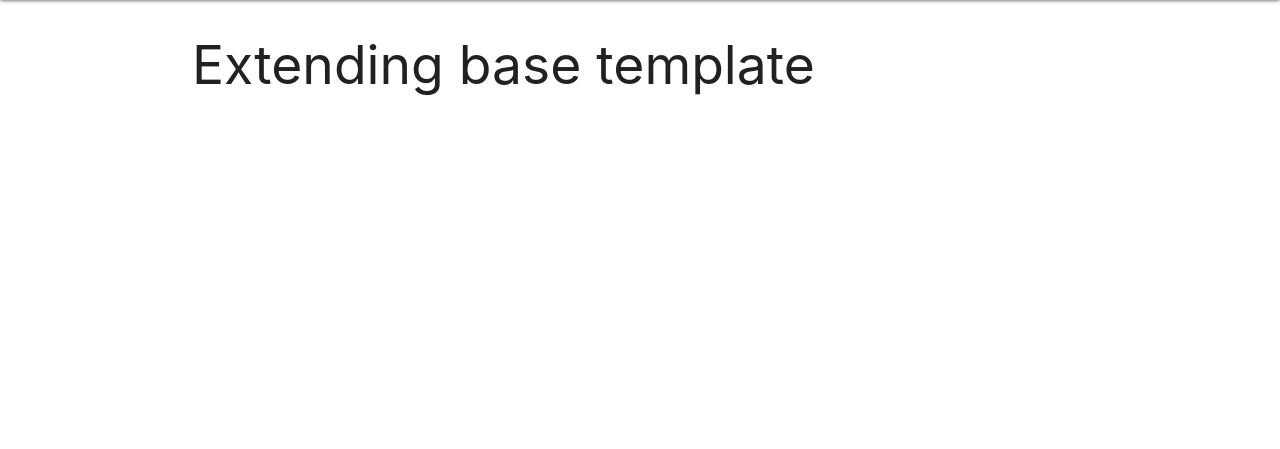
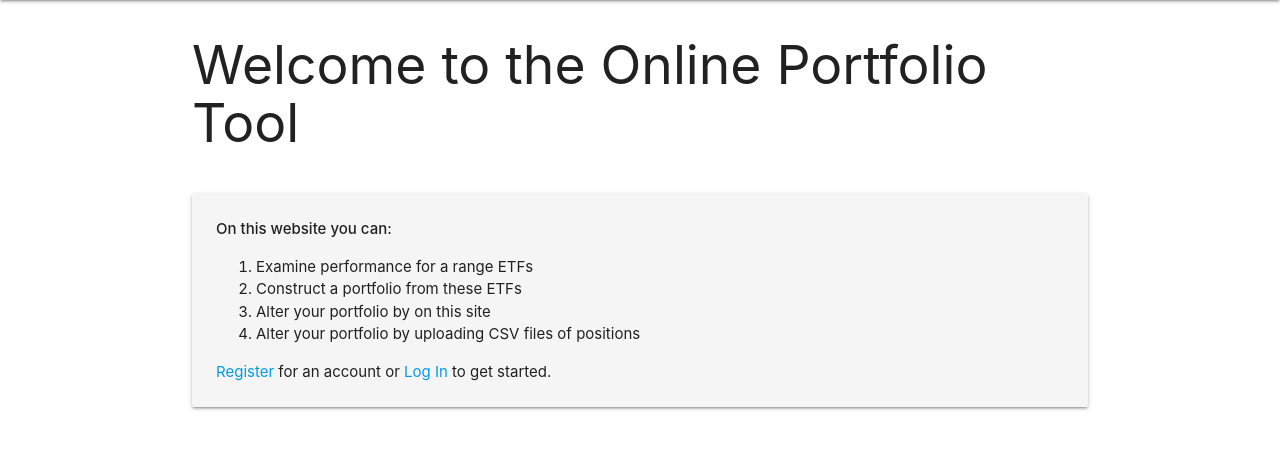
Before and after one commit to spf34/milestone-project-3, a Flask app: page / in a window 1280 px wide. Shown: the part 64-513 px from the top of the page. Run offline with Flask 2, Linux system fonts and the light colour scheme; data that the repository does not hold is empty; parts of the project's set-up code (start-up, migrations or seed data) failed here and were passed over; some libraries are stand-ins or nearby versions.

Commit message:
Update db upload method and add home page

```diff
--- a/app.py
+++ b/app.py
@@ -13,8 +13,11 @@ if os.path.exists('env.py'):
     import env
 
 import asset_data
+
+# constants
 PRICES = asset_data.asset_prices
 TICKERS = asset_data.TICKERS
+ZERO_RECORD = {ticker: 0.0 for ticker in TICKERS}
 STATISTICS = asset_data.statistics
 HISTORY_START = pd.to_datetime(asset_data.HISTORY_START, format='%Y-%m-%d')
 
@@ -48,37 +51,72 @@ def get_portfolio_from_username(username):
     return mongo.db.portfolios.find_one({'username': username})
 
 
-def upload_records(records, username, overwrite=True):
-    # username = session['username']
-    data = records.transpose().to_dict()
+def dataframe_to_records(df, username):
+    data = df.transpose().to_dict()
+    records = []
 
-    # remove dates already present in db if overwrite is set to false
-
-    if not overwrite:
-        current_portfolio = get_portfolio_from_username(username)
-        for field in current_portfolio:
-            if field not in ['_id', 'username']:
-                data[field] = current_portfolio[field]
-
-    records_to_upload = {
-        **{'username': username},
-        **data
-        }
-    mongo.db.portfolios.insert_one(records_to_upload)
-
-    display_successful_upload_message(records)
+    for date in data:
+        r = {**{'username': username}, **{'date': date}, **data[date]}
+        records.append(r)
+    return records
 
 
-def display_successful_upload_message(records):
-    num_records = len(records)
-    records_text = 'Record' if num_records == 1 else 'Records'
-    flash(f'{num_records} {records_text} Successfully Processed')
+def get_portfolio_from_username2(username):
+    """Returns dataframe of all positions in db for given username"""
+    positions = mongo.db.portfolios.find({'username': username})
+    df = pd.DataFrame()
+    for p in positions:
+        df = pd.concat(
+            [df, pd.DataFrame(p.values(), index=p.keys())], axis=1)
+    df = df.transpose().drop(['_id', 'username'], axis=1)
+    return df.set_index('date').sort_index()
+
+
+def upload_records(records, username, overwrite=True):
+    for ticker in TICKERS:
+        if ticker not in records:
+            records[ticker] = 0
+
+    if not mongo.db.portfolios.find_one({'username': username}):
+        print('NOT FOUND')
+        records_to_upload = dataframe_to_records(records, username)
+        mongo.db.portfolios.insert_many(records_to_upload)
+        return
+
+    current_portfolio = get_portfolio_from_username2(username)
+    for date in current_portfolio.index:
+        if not overwrite:
+            # use current portfolio if we do not want to overwrite
+            records.loc[date] = current_portfolio.loc[date]
+        elif (overwrite and date not in records.index):
+            mongo.db.portfolios.delete_one(
+                {'username': username, 'date': date})
+
+    records_to_update = dataframe_to_records(
+        records.loc[records.index.isin(current_portfolio.index)],
+        username)
+
+    for r in records_to_update:
+        mongo.db.portfolios.update_one(
+            {'username': username, 'date': r['date']},
+            {'$set': r})
+
+    records_to_upload = dataframe_to_records(
+        records.loc[~records.index.isin(current_portfolio.index)],
+        username)
+    if(records_to_upload):
+        mongo.db.portfolios.insert_many(records_to_upload)
+
+    flash('Successful Record upload')
 
 
 def validate_portfolio_records(records):
     # check valid assets passed
     columns = records.columns.tolist()
     assert all([x.upper() in TICKERS for x in columns])
+
+    # check no repeated columns
+    assert max([columns.count(x) for x in TICKERS]) == 1
 
     # convert index to str
     try:
@@ -100,9 +138,9 @@ def validate_portfolio_records(records):
 
 
 @app.route('/')
-def get_users():
-    users = mongo.db.users.find()
-    return render_template('users.html', users=users)
+@app.route('/home')
+def home():
+    return render_template('home.html')
 
 
 @app.route('/assets')
@@ -110,7 +148,7 @@ def assets():
 
     return render_template(
         'assets.html',
-        columns=list(TICKERS),
+        columns=STATISTICS.columns.tolist(),
         rows=STATISTICS.values.tolist(),
         zip=zip
         )
@@ -121,8 +159,9 @@ def portfolio_overview(username):
     if not session.get('username'):
         return redirect(url_for('login'))
 
-    portfolio = pd.DataFrame(get_portfolio_from_username(username))
-    portfolio = portfolio.drop(['_id', 'username'], axis=1).transpose()
+    portfolio = pd.DataFrame(
+        get_portfolio_from_username2(username)).reset_index('date')
+    portfolio.rename(columns={'date': 'DATE'}, inplace=True)
 
     return render_template(
         'portfolio_overview.html',
@@ -247,24 +286,13 @@ if __name__ == '__main__':
 
     # print(STATISTICS)
 
-    # records1 = pd.read_csv('static/data/records1.csv', index_col=0)
-    # print(records1)
-    # upload_records(records1, username, overwrite=True)
-
-    # records2 = pd.read_csv('static/data/records2.csv', index_col=0)
-    # print(records2)
-
-    # print('CURRENT PORTFOLIO')
-
     # email = 'samuel.p.forster@gmail.com'
     # username = get_username_from_email(email)
-    # current_portfolio = get_portfolio_from_username(username)
-    # for k, v in current_portfolio.items():
-    #     print(f'{k}: {v}')
+    # overwrite = True
 
-    # upload_records(records2, username, overwrite=False)
+    # records = pd.read_csv('static/data/records2.csv', index_col=0)
+    # upload_records(records, username, overwrite=False)
 
+    # current_portfolio = get_portfolio_from_username2(username)
     # print('CURRENT PORTFOLIO')
-    # current_portfolio = get_portfolio_from_username(username)
-    # for k, v in current_portfolio.items():
-    #     print(f'{k}: {v}')
+    # print(current_portfolio)
--- a/asset_data.py
+++ b/asset_data.py
@@ -50,14 +50,15 @@ asset_prices.to_csv(prices_path)
 
 # compute performance statistics
 returns = asset_prices.pct_change().dropna(how='all')
-std = 16 * returns.std()
+std = 16 * 100 * returns.std()
 years = asset_prices.index[-1] - asset_prices.index[0]
 years /= dtm.timedelta(days=365.25)
 cagr = ((asset_prices.iloc[-1]/asset_prices.iloc[0]) ** (1 / years)) - 1
+cagr *= 100
 sr = cagr / std
 
 statistics = pd.concat([cagr, std, sr], axis=1).transpose()
 statistics = statistics.apply(lambda x: round(x, 2))
 cols = statistics.columns.tolist()
-statistics['METRIC'] = ['CAGR', 'VOLATILITY', 'SR']
+statistics['METRIC'] = ['CAGR [%]', 'VOLATILITY [%]', 'SR']
 statistics = statistics[['METRIC'] + [x for x in cols]]
--- a/templates/assets.html
+++ b/templates/assets.html
@@ -4,7 +4,7 @@
     <h2>Asset Statistics</h2>
 
     <div class="row">
-        The below table contains some basic asset statistics
+        The below table contains some basic asset statistics:
     </div>
 
     <table>
--- a/templates/base.html
+++ b/templates/base.html
@@ -20,7 +20,7 @@
               <a href="#" class="brand-logo">Online Portfolio Tool</a>
               <a href="#" data-target="mobile-demo" class="sidenav-trigger"><i class="fas fa-bars"></i></a>
               <ul id="nav-mobile" class="right hide-on-med-and-down">
-                <li><a href="#">Home</a></li>
+                <li><a href="{{ url_for('home') }}">Home</a></li>
                 <li><a href="{{ url_for('assets') }}">Assets</a></li>
                 {% if session.username %}
                   <li><a href="{{ url_for('portfolio_overview', username=session['username']) }}">Portfolio Overview</a></li>
@@ -36,7 +36,7 @@
           </nav>
 
           <ul class="sidenav" id="mobile-demo">
-            <li><a href="#">Home</a></li>
+            <li><a href="{{ url_for('home') }}">Home</a></li>
             <li><a href="{{ url_for('assets') }}">Assets</a></li>
             {% if session.username %}
               <li><a href="{{ url_for('portfolio_overview', username=session['username']) }}">Portfolio Overview</a></li>
--- /dev/null
+++ b/templates/home.html
@@ -0,0 +1,22 @@
+{% extends "base.html" %}
+{% block content %}
+
+    <div class="row">
+        <h2>Welcome to the Online Portfolio Tool</h2>
+    </div>
+    <div class="row card-panel grey lighten-4">
+        <span>
+            <strong>On this website you can:</strong>
+        </span>
+        <ol>
+            <li>Examine performance for a range ETFs</li>
+            <li>Construct a portfolio from these ETFs</li>
+            <li>Alter your portfolio by on this site</li>
+            <li>Alter your portfolio by uploading CSV files of positions</li>
+        </ol>
+
+        <a href="{{ url_for('register') }}">Register</a> for an account or
+        <a href="{{ url_for('login') }}">Log In</a> to get started.
+    </div>
+
+{% endblock %}
--- a/templates/users.html
+++ /dev/null
@@ -1,12 +0,0 @@
-{% extends "base.html" %}
-{% block content %}
-
-    <h2>Extending base template</h2>
-
-    {% for user in users %}
-        {{user._id}}<br>
-        {{user.first}}<br>
-        {{user.last}}<br>
-        {{user.email}}<br>
-    {% endfor %}
-{% endblock %}
```
